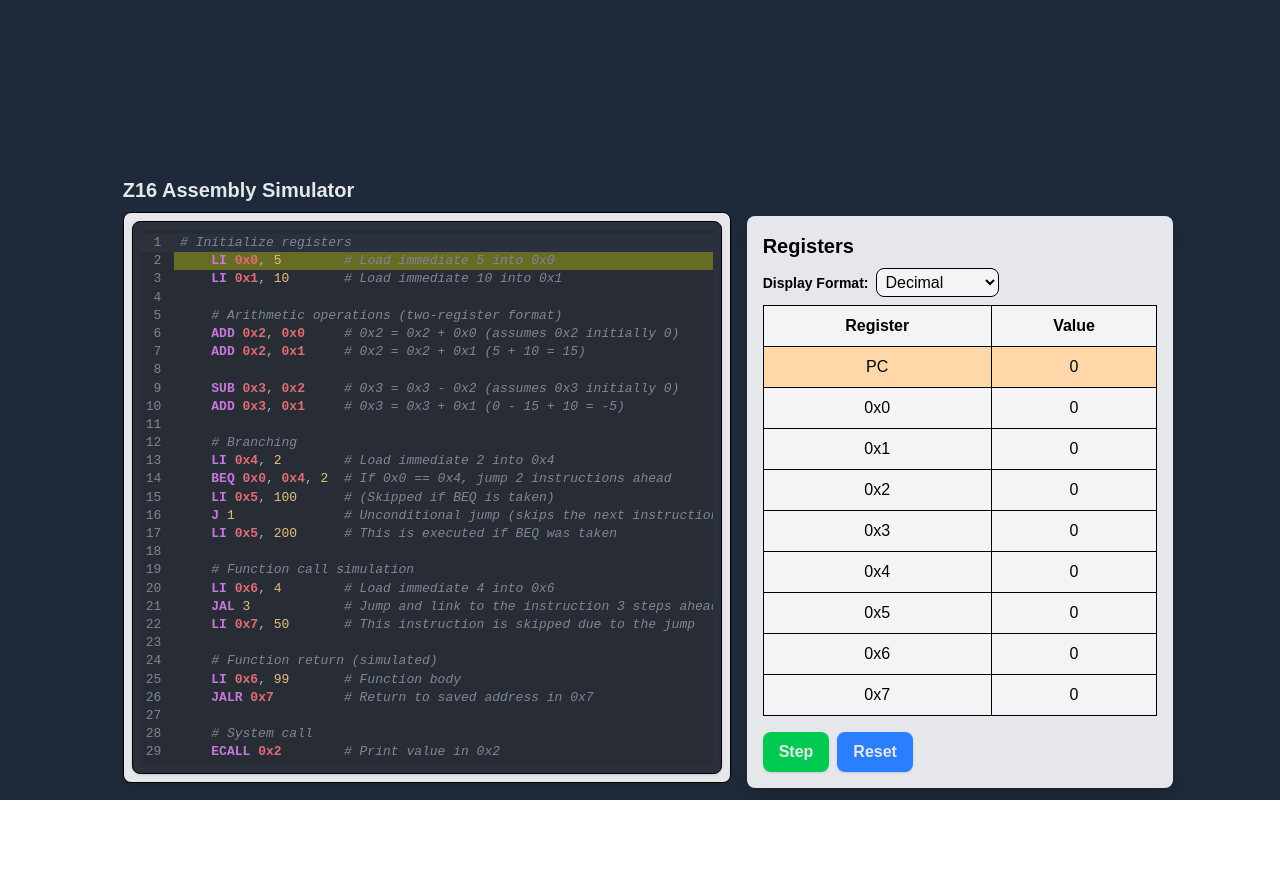
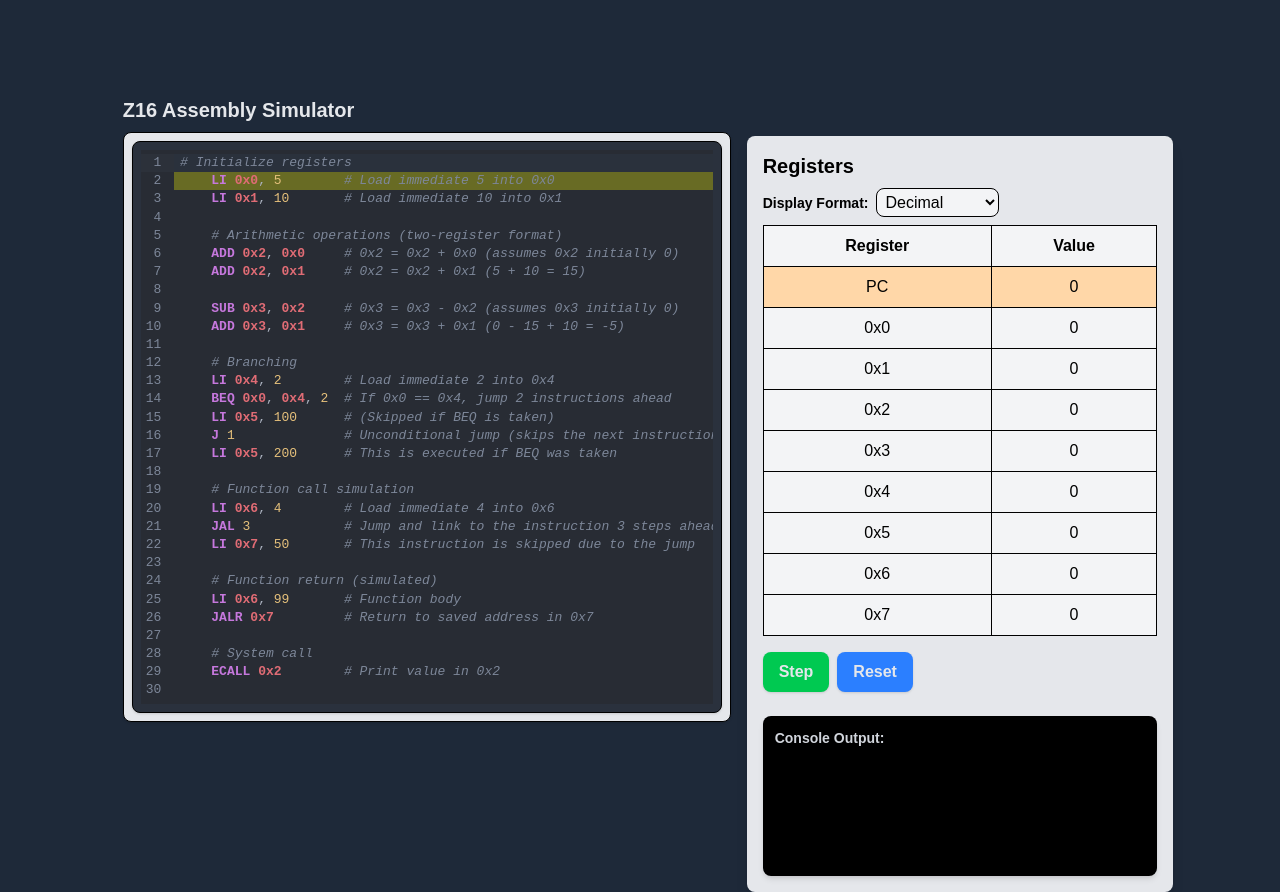
Before and after one commit to bobelmasry/z16-sim-web, a Next.js app: page / in a window 1280 px wide. Before the commit the page ends 800 px from the top, so only its background shows below. Built offline with nearby package versions, Linux system fonts and the light colour scheme.

Commit message:
added a console window

```diff
--- a/pages/index.tsx
+++ b/pages/index.tsx
@@ -1,4 +1,4 @@
-import { JSX, useState } from "react";
+import { useState, useEffect } from "react";
 import CodeMirror from "@uiw/react-codemirror";
 import { HighlightStyle, syntaxHighlighting } from "@codemirror/language";
 import { tags as t } from "@lezer/highlight";
@@ -7,7 +7,7 @@ import { oneDark } from "@codemirror/theme-one-dark";
 import { Decoration, ViewPlugin } from "@codemirror/view";
 import { RangeSet } from "@codemirror/state";
 
-export default function Home(): JSX.Element {
+export default function Home() {
 
   const initialAssemblyCode = `# Initialize registers
     LI 0x0, 5        # Load immediate 5 into 0x0
@@ -37,12 +37,14 @@ export default function Home(): JSX.Element {
     JALR 0x7         # Return to saved address in 0x7
 
     # System call
-    ECALL 0x2        # Print value in 0x2`;
+    ECALL 0x2        # Print value in 0x2
+`;
 
   const [assemblyCode, setAssemblyCode] = useState(initialAssemblyCode);
   const [registers, setRegisters] = useState(Array(8).fill(0));
   const [displayFormat, setDisplayFormat] = useState("decimal");
   const [PC, setPC] = useState(0);
+  const [consoleMessages, setConsoleMessages] = useState<string[]>([]) // Stores console output logs
 
   // Define Z16 Assembly Syntax Highlighting
 const z16Language = StreamLanguage.define({
@@ -145,8 +147,6 @@ const z16Language = StreamLanguage.define({
 
     if (PC >= lines.length) return;
 
-    console.log(`Executing instruction at PC ${PC}: ${lines[PC]}`);
-
     let newRegisters = [...registers];
     let newPC = PC;
 
@@ -174,7 +174,7 @@ const z16Language = StreamLanguage.define({
   };
 
   const parts = parseInstruction(lines[newPC]);
-  console.log(parts);
+  console.log(consoleMessages);
   if (parts.length === 0) return;
 
     const instr = parts[0].toUpperCase();
@@ -385,12 +385,14 @@ const z16Language = StreamLanguage.define({
             break;
             case "ECALL":
               rd = parseInt(parts[1]);
-            if (rd !== null) {
-              console.log(`ECALL at PC ${newPC}: x${rd} = ${newRegisters[rd]}`);
+              if (!isNaN(rd) && rd >= 0 && rd < newRegisters.length) {
+                  const message = `${newRegisters[rd]}`;
+                  setConsoleMessages((prev) => [...prev, message]);  // Append message to state
               } else {
-              console.error("ECALL requires a valid register index");
+                  setConsoleMessages((prev) => [...prev, "ECALL requires a valid register index"]);
               }
               break;
+
         default:
             console.error(`Unknown instruction: ${instr}`);
             return;
@@ -399,18 +401,22 @@ const z16Language = StreamLanguage.define({
     if (!step) newPC++;
     setRegisters(newRegisters);
     setPC(newPC);
-
-    console.log("Registers:", newRegisters);
 };
 
   const Reset = () => {
     setPC(0);
     setRegisters(Array(8).fill(0));
+    setConsoleMessages([]);
   };
+
+  useEffect(() => {
+    console.log("Updated Console Messages:", consoleMessages);
+  }, [consoleMessages]);
+
 
 
   return (
-          <div className="flex min-h-screen text-black items-start justify-center pt-12 lg:pt-40 bg-gray-800">
+    <div className="flex min-h-screen text-black items-start justify-center pt-8 lg:pt-20 bg-gray-800">
     {/* Left: Assembly Code Input */}
     <div className="w-1/2 p-4">
       <h2 className="text-xl text-gray-200 font-bold mb-2">Z16 Assembly Simulator</h2>
@@ -428,7 +434,7 @@ const z16Language = StreamLanguage.define({
       </div>
     </div>
 
-      {/* Right: Register Table */}
+    {/* Right: Register Table & Console */}
     <div className="w-1/3 p-4 bg-gray-200 mt-14 shadow-lg rounded-lg">
       <h2 className="text-xl font-bold mb-2">Registers</h2>
 
@@ -467,18 +473,34 @@ const z16Language = StreamLanguage.define({
           ))}
         </tbody>
       </table>
+
       {/* Buttons for Execution */}
       <div className="mt-4 flex space-x-2">
-          <button onClick={() => executeInstructions(false)}
-          className="px-4 font-semibold py-2 bg-green-500 text-gray-200 rounded-lg shadow hover:bg-green-600">
+        <button
+          onClick={() => executeInstructions(false)}
+          className="px-4 font-semibold py-2 bg-green-500 text-gray-200 rounded-lg shadow hover:bg-green-600"
+        >
           Step
         </button>
-          <button onClick={() => Reset()}
-          className="px-4 font-semibold py-2 bg-blue-500 text-gray-200 rounded-lg shadow hover:bg-blue-600">
+        <button
+          onClick={() => Reset()}
+          className="px-4 font-semibold py-2 bg-blue-500 text-gray-200 rounded-lg shadow hover:bg-blue-600"
+        >
           Reset
         </button>
       </div>
+
+      {/* Console Window */}
+      <div className="mt-6 p-3 bg-black text-green-400 rounded-lg shadow-md h-40 overflow-y-auto text-sm font-mono">
+        <h3 className="text-gray-300 font-semibold">Console Output:</h3>
+        <div className="mt-2">
+          {consoleMessages.map((msg, index) => (
+            <div key={index} className="whitespace-pre-wrap">{msg}</div>
+          ))}
         </div>
       </div>
+    </div>
+  </div>
+
   );
 }
```
Lines whose indentation alone changed are shown as unchanged.
